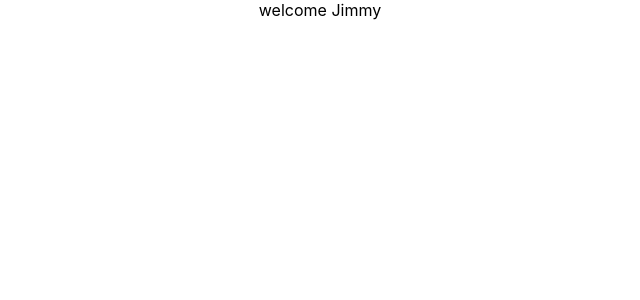
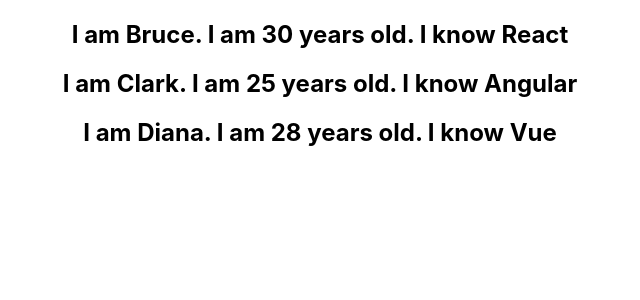
Before and after one commit to jrajpal5-singularity/react-hello-world, a React (Create React App) app: page / in a window 1280 px wide. Shown: the top 300 px of the page, without its empty margins (320-960 px from the left). Built offline with nearby package versions, Linux system fonts and the light colour scheme.

Commit message:
list rendering

```diff
--- a/src/App.js
+++ b/src/App.js
@@ -2,7 +2,7 @@
 import { Component } from 'react';
 
 
-import UserGreeting from './components/UserGreeting';
+import NameList from './components/NameList';
 
 // import {Greet} from './components/Greet';
 // function App() {
@@ -33,7 +33,7 @@
   render(){
   return (
     <div className="App">
-      <UserGreeting />
+      <NameList />
 
     </div>
   );
--- /dev/null
+++ b/src/components/NameList.js
@@ -0,0 +1,57 @@
+import React from 'react'
+import Person from './Person'
+
+//       // method 1
+// function NameList() {
+//     const names = ['Bruce','Clark','Diana']
+//     return (
+
+//     <div>
+//         <h2>{names[0]}</h2>
+//         <h2>{names[1]}</h2>
+//         <h2>{names[2]}</h2>
+//     </div>
+//   )
+// }
+
+
+// // method 2
+// function NameList() {
+//   const names = ['Bruce','Clark','Diana']
+//   const nameList = names.map(name => <h2>{name}</h2>)
+//   return (
+//   <div>
+//       {nameList}
+//   </div>
+// )
+// }
+
+
+// method 3
+function NameList() {
+
+  const persons = [
+    {
+      id:1,
+      name:'Bruce',age:30, skill:'React'
+    },
+    {
+      id:2,
+      name:'Clark',age:25, skill:'Angular'
+    },
+    {
+      id:3,
+      name:'Diana',age:28, skill:'Vue'
+    }
+  ]
+  const personList = persons.map(person => <Person person={person} />)
+  return (
+  <div>
+      {personList}
+  </div>
+)
+}
+
+
+
+export default NameList
--- /dev/null
+++ b/src/components/Person.js
@@ -0,0 +1,13 @@
+import React from 'react'
+
+function Person({person}) {
+  return (
+    <div>
+        <h2>
+        I am {person.name}. I am {person.age} years old. I know {person.skill}
+        </h2>
+        </div>
+  )
+}
+
+export default Person
```
